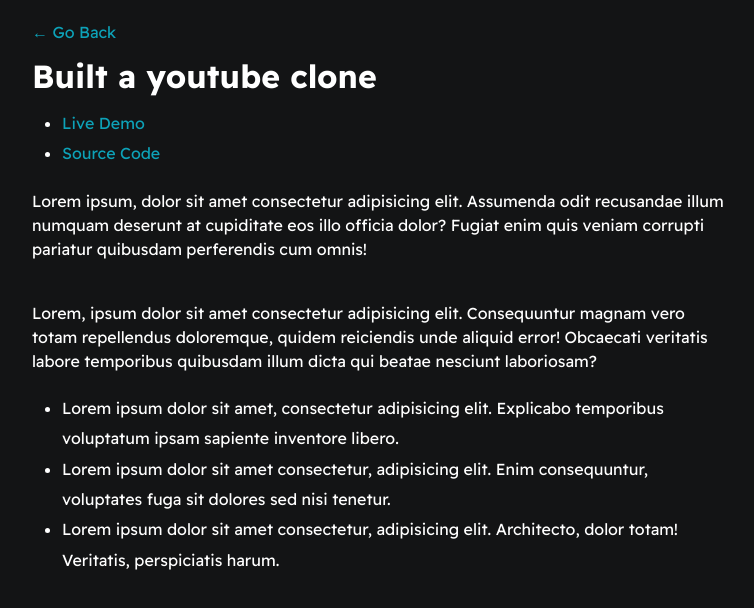
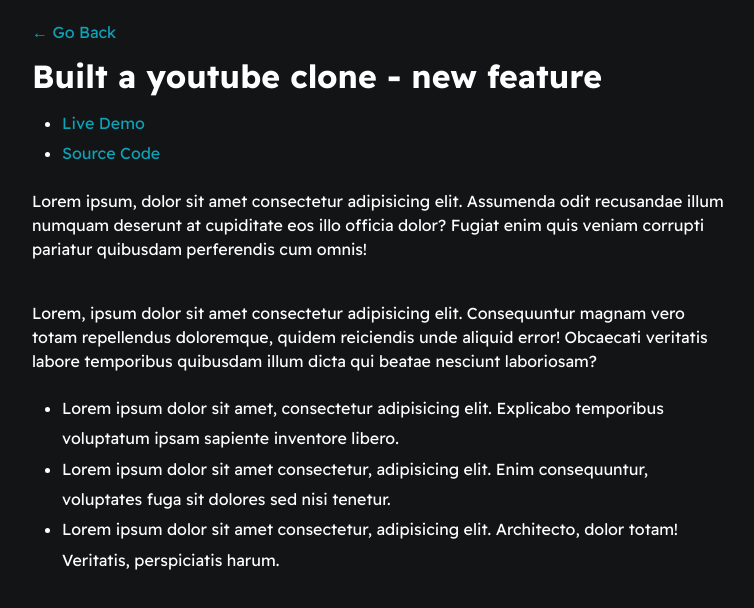
Before and after one commit to AdehenryOmoOba/adehenry-e-resume, a plain HTML site: page project-details/project-one.html in a window 1280 px wide. Shown: the whole page, without its empty margins (258-1012 px from the left). Drawn offline with Linux system fonts and the light colour scheme.

Commit message:
new feature

```diff
--- a/project-details/project-one.html
+++ b/project-details/project-one.html
@@ -10,7 +10,7 @@
 <body>
     <main id="container-main">
         <a href="/index.html">&#x2190; Go Back</a>
-        <h1>Built a youtube clone</h1>
+        <h1>Built a youtube clone - new feature</h1>
         <ul>
             <li><a href="#" target="_blank">Live Demo</a></li>
             <li><a href="#" target="_blank">Source Code</a></li>
```
